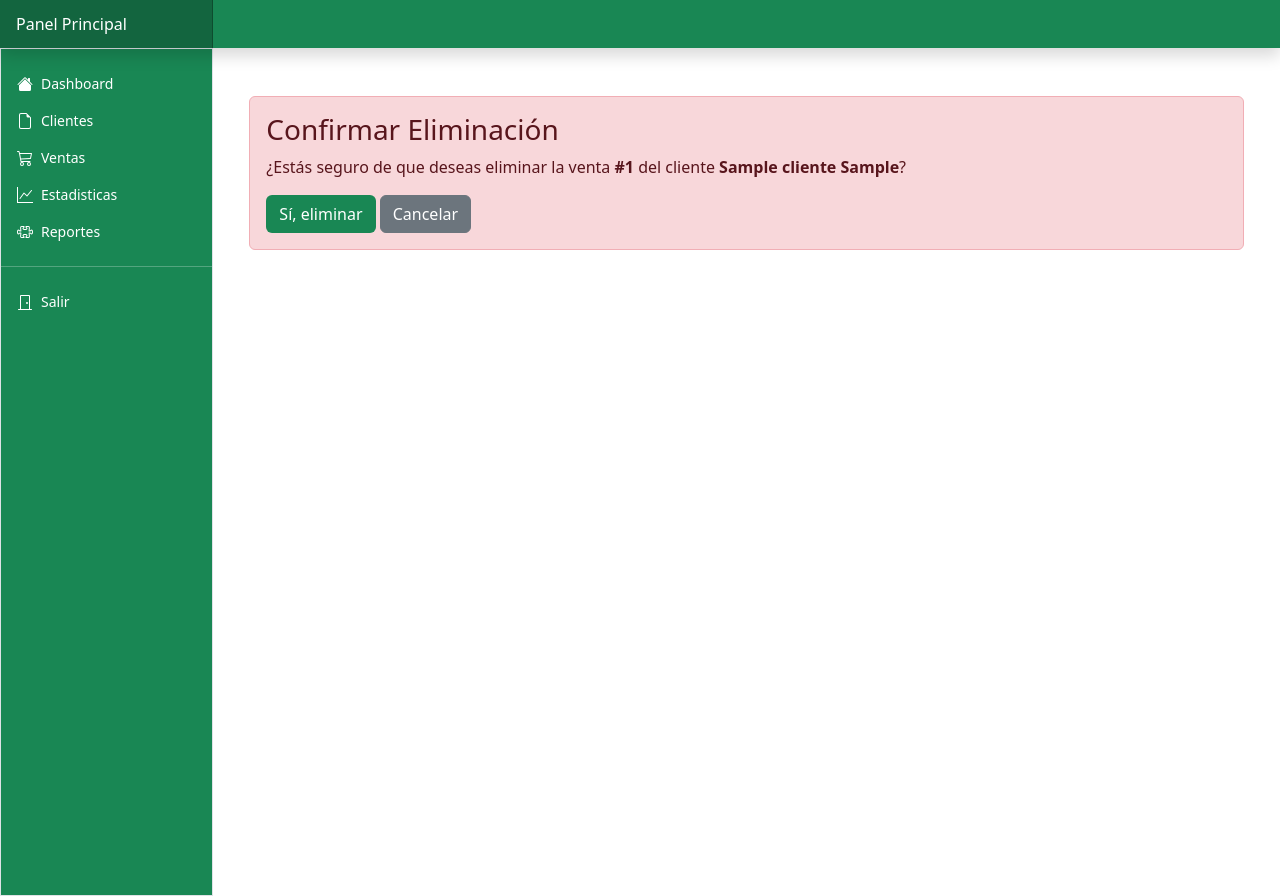
After one commit to EJCM05/ChipsDeTelefoniaWebApp, a Django app: page /dashboard/venta/eliminar/1/ in a window 1280 px wide. The commit adds this page. Run offline with Django 5.2, Linux system fonts and the light colour scheme; tables that the repository leaves empty hold one stand-in row (values such as "Sample post"); some libraries are stand-ins or nearby versions.

Commit message:
agregando colores e iconos

```diff
--- /dev/null
+++ b/dashboard/templates/components/confirmaciones/ventas/venta_confirm_delete.html
@@ -0,0 +1,15 @@
+{% extends 'pages/layouts/index.html' %}
+{% block content %}
+<div class="container mt-5 min-vh-100">
+    <section class="alert alert-danger">
+        <h3>Confirmar Eliminación</h3>
+        <p>¿Estás seguro de que deseas eliminar la venta <strong>#{{ object.pk }}</strong>  del cliente <strong>{{ object.id_cliente.primer_nombre }} {{ object.id_cliente.primer_apellido }}</strong>?</p>
+
+        <form method="post">
+            {% csrf_token %}
+            <button type="submit" class="btn">Sí, eliminar</button>
+            <a href="{% url 'dashboard:dashboard_ventas' %}" class="btn btn-secondary">Cancelar</a>
+        </form>
+    </section>
+</div>
+{% endblock %}
--- a/dashboard/templates/components/formularios/ventas/formulario_ventas.html
+++ b/dashboard/templates/components/formularios/ventas/formulario_ventas.html
@@ -82,6 +82,7 @@
                             {% else %}
                                 <button type="submit" class="btn btn-primary btn-lg">Procesar Venta</button>
                             {% endif %}
+                                    <a class="btn btn-lg btn-secondary" href="{% url  'dashboard:dashboard_ventas' %}">Cancelar</a>
                         </div>
                     </form>
                 </div>
--- a/dashboard/templates/components/tablas/lotes/lote_list.html
+++ b/dashboard/templates/components/tablas/lotes/lote_list.html
@@ -27,10 +27,10 @@
             <button class="btn btn-sm text-white">
               <a href="{% url 'dashboard:lote_update' lote.pk %}"><i class="bi bi-pencil-square"></i></a>
             </button>
-            <button class="btn btn-sm text-white">
+            <!-- <button class="btn btn-sm text-white">
               <a href="{% url 'dashboard:lote_delete' lote.pk %}"><i class="bi bi-trash3"></i></a>
             </button>
-
+               -->
           </td>
         </tr>
         {% endfor %}
--- a/dashboard/urls.py
+++ b/dashboard/urls.py
@@ -54,6 +54,8 @@ urlpatterns = [
     path('generar-venta/', GenerarVentaView.as_view(), name='generar_venta'),
     path('detalle-venta/<int:pk>/', DetalleVentaView.as_view(), name='detalle_venta'),
     path('editar-venta/<int:pk>/', EditarVentaView.as_view(), name='editar_venta'),
+    path('venta/eliminar/<int:pk>/', VentaDeleteView.as_view(), name='eliminar_venta'),
+
 
     # Funcion para generar excel estadisticas
     path('reporte_lotes/', generar_reporte_lotes_excel, name='reporte_lotes_excel'),
--- a/dashboard/views.py
+++ b/dashboard/views.py
@@ -228,6 +228,11 @@ class OperadoraDeleteView(LoginRequiredMixin, DeleteView):
 # ==========================================================================
 
 
+class VentaDeleteView(DeleteView):
+    model = Venta
+    template_name = 'components/confirmaciones/ventas/venta_confirm_delete.html'
+    success_url = reverse_lazy('dashboard:dashboard_ventas')
+
 class GenerarVentaView(LoginRequiredMixin, CreateView):
     model = Venta
     form_class = VentaForm
@@ -280,7 +285,6 @@ class DetalleVentaView(LoginRequiredMixin, DetailView):
                 # Clase Reportes de ventas
 # ==========================================================================
 
-
 class ListaReportesView(LoginRequiredMixin, ListView):
     model = Venta
     template_name = 'pages/reportes.html'
@@ -302,7 +306,6 @@ class ListaReportesView(LoginRequiredMixin, ListView):
 # # =====================================================
             # Funciones
 # # =====================================================
-
 
 def generar_contrato_pdf(request, pk):
     # 1. Obtener la venta
```
Also changed, not shown: dashboard/templates/components/tablas/ventas/reportes_ventas.html (+7 -2 lines).
